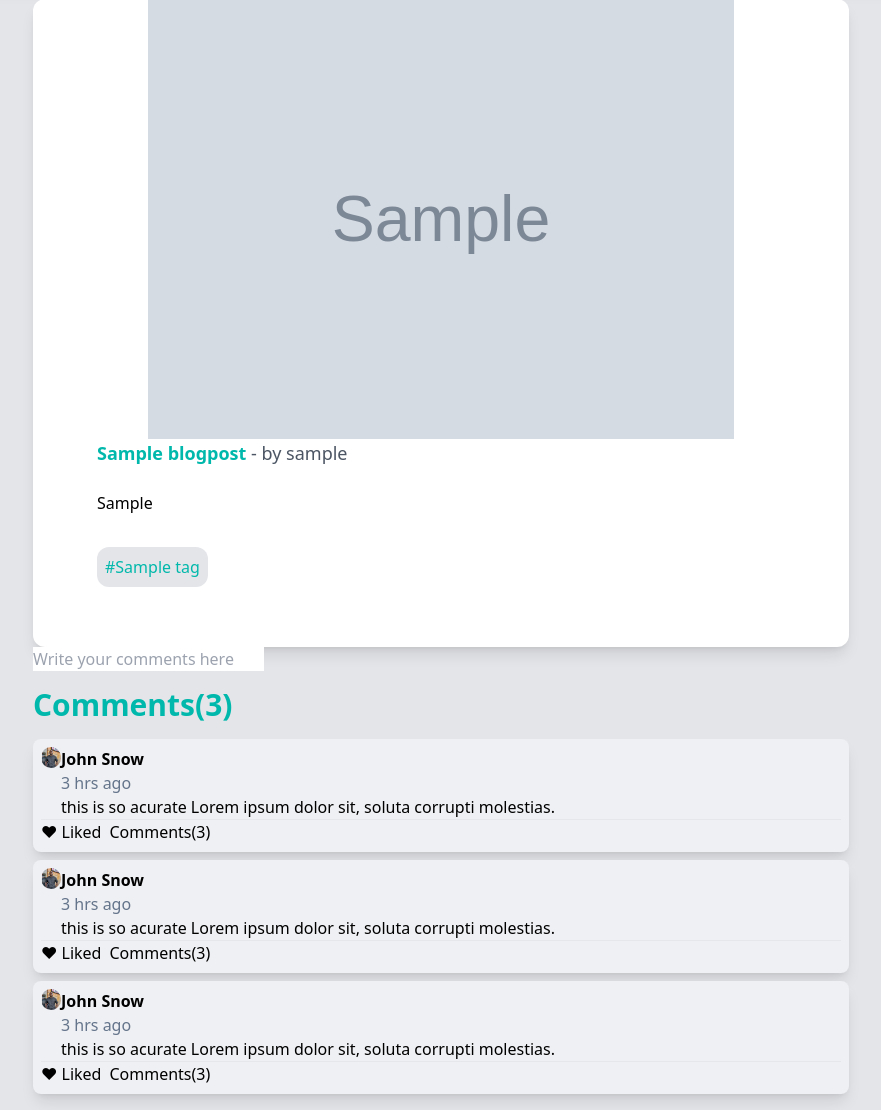
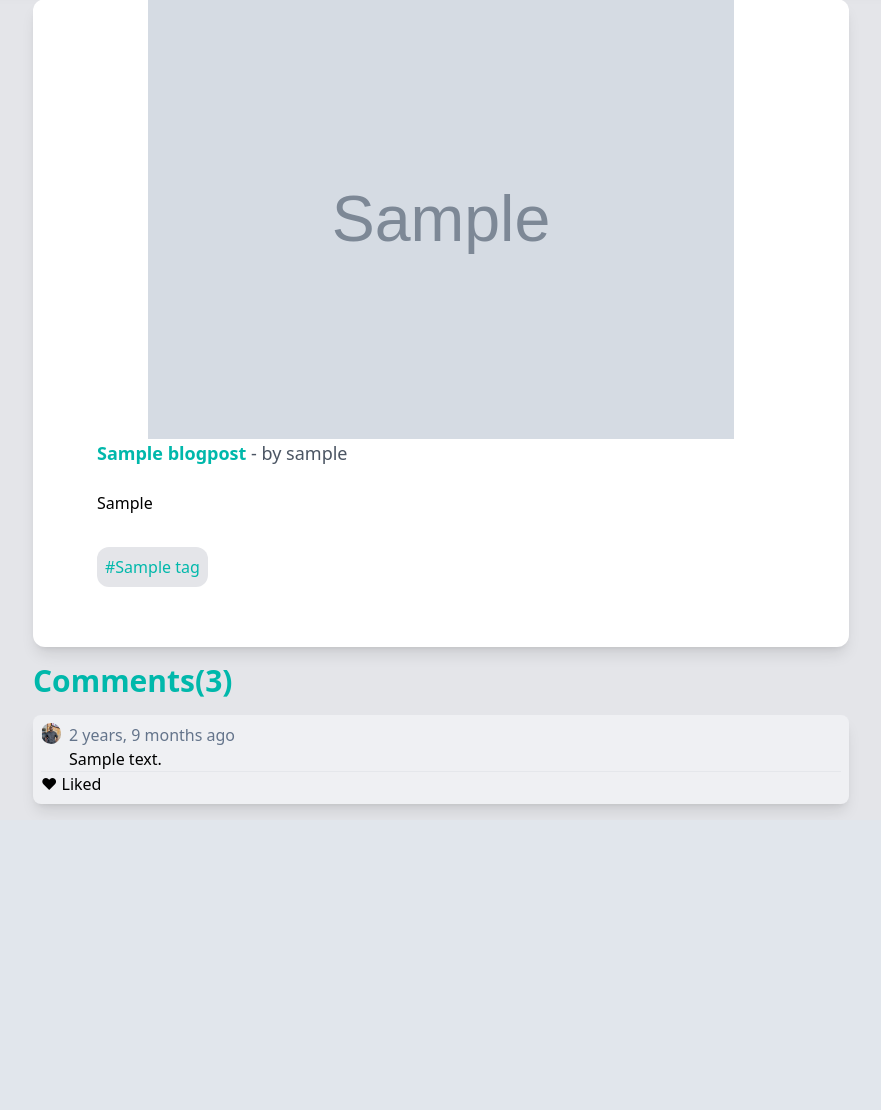
Before and after one commit to monkeyband114/ForRealblog, a Django app: page /postpage/1/ in a window 1280 px wide. Shown: the part 95-1205 px from the top of the page, without its empty margins (199-1080 px from the left). After the commit the page ends 908 px from the top, so only its background shows below. Run offline with Django 4.2, Linux system fonts and the light colour scheme; tables that the repository leaves empty hold one stand-in row (values such as "Sample post"); grey boxes marked "Sample" are stand-in pictures.

Commit message:
modified:   base/Templates/base/main.html 	modified:   base/Templates/base/postpage.html 	modified:   base/__pycache__/views.cpython-310.pyc 	modified:   base/views.py 	modified:   static/css/vid.css 	new file:   static/js/app.js

```diff
--- a/base/Templates/base/main.html
+++ b/base/Templates/base/main.html
@@ -7,6 +7,28 @@
     <meta name="viewport" content="width=device-width, initial-scale=1.0" />
     <link rel="stylesheet" href="../../../static/css/vid.css" />
     <title>Verodini</title>
+    <script type="text/javascript">
+      let user = "{{request.user}}";
+
+      function getCookie(name) {
+        let cookieValue = null;
+        if (document.cookie && document.cookie !== "") {
+          const cookies = document.cookie.split(";");
+          for (let i = 0; i < cookies.length; i++) {
+            const cookie = cookies[i].trim();
+            // Does this cookie string begin with the name we want?
+            if (cookie.substring(0, name.length + 1) === name + "=") {
+              cookieValue = decodeURIComponent(
+                cookie.substring(name.length + 1)
+              );
+              break;
+            }
+          }
+        }
+        return cookieValue;
+      }
+      const csrftoken = getCookie("csrftoken");
+    </script>
   </head>
   <body class="bg-lightGrey2 items-center justify-center">
     <nav
@@ -40,5 +62,6 @@
       </div>
     </nav>
     {% block content %} {% endblock content %}
+    <script type="text/javascript" src="{% static 'js/app.js' %}"></script>
   </body>
 </html>
--- a/base/Templates/base/postpage.html
+++ b/base/Templates/base/postpage.html
@@ -29,11 +29,19 @@
     </div>
   </div>
   <!-- comment here  -->
-  <div>
+  {% if request.user.is_authenticated %}
+  <div class="my-2">
     <form method="POST" action="">
-      <input type="text" name="body" placeholder="Write your comments here" />
+      {% csrf_token %}
+      <input
+        class="h-8 w-full rounded-lg border bg-slate-50 border-mainBlue text-mainBlack border-none"
+        type="text"
+        name="body"
+        placeholder="Write your comments here"
+      />
     </form>
   </div>
+  {% endif %}
   <!-- comment section -->
   <div>
     <div class="my-4">
@@ -41,6 +49,7 @@
     </div>
     <!-- actuall comments  -->
     <div class="flex flex-col gap-2">
+      {% for comment in post_comment %}
       <div class="bg-lightGrey1 rounded-lg shadow-lg p-2">
         <div class="flex flex-row">
           <div class="rounded-full w-[20px] h-[20px]">
@@ -50,13 +59,10 @@
               class="object-contain rounded-full"
             />
           </div>
-          <div class="">
-            <h4 class="font-semibold">John Snow</h4>
-            <p class="text-slate-500">3 hrs ago</p>
-            <p>
-              this is so acurate Lorem ipsum dolor sit, soluta corrupti
-              molestias.
-            </p>
+          <div class="ml-2">
+            <h4 class="font-semibold">{{user.username}}</h4>
+            <p class="text-slate-500">{{comment.created|timesince}} ago</p>
+            <p>{{comment.comment}}</p>
           </div>
         </div>
         <div>
@@ -64,64 +70,20 @@
 
           <div class="flex flex-row gap-2">
             <p>&#x2764; Liked</p>
-            <p>Comments(3)</p>
+            {% if request.user == comment.user %}
+            <p
+              data-id="{{comment.user.id}}"
+              data-action="POST"
+              id="delle"
+              class="cursor-pointer font-medium text-mainBlue hover:text-red-600"
+            >
+              Delete
+            </p>
+            {% endif %}
           </div>
         </div>
       </div>
-      <div class="bg-lightGrey1 rounded-lg shadow-lg p-2">
-        <div class="flex flex-row">
-          <div class="rounded-full w-[20px] h-[20px]">
-            <img
-              src="../../../static/assets/1662188224281.png"
-              alt="picicon"
-              class="object-contain rounded-full"
-            />
-          </div>
-          <div class="">
-            <h4 class="font-semibold">John Snow</h4>
-            <p class="text-slate-500">3 hrs ago</p>
-            <p>
-              this is so acurate Lorem ipsum dolor sit, soluta corrupti
-              molestias.
-            </p>
-          </div>
-        </div>
-        <div>
-          <hr class="bg-blue-500" />
-
-          <div class="flex flex-row gap-2">
-            <p>&#x2764; Liked</p>
-            <p>Comments(3)</p>
-          </div>
-        </div>
-      </div>
-      <div class="bg-lightGrey1 rounded-lg shadow-lg p-2">
-        <div class="flex flex-row">
-          <div class="rounded-full w-[20px] h-[20px]">
-            <img
-              src="../../../static/assets/1662188224281.png"
-              alt="picicon"
-              class="object-contain rounded-full"
-            />
-          </div>
-          <div class="">
-            <h4 class="font-semibold">John Snow</h4>
-            <p class="text-slate-500">3 hrs ago</p>
-            <p>
-              this is so acurate Lorem ipsum dolor sit, soluta corrupti
-              molestias.
-            </p>
-          </div>
-        </div>
-        <div>
-          <hr class="bg-blue-500" />
-
-          <div class="flex flex-row gap-2">
-            <p>&#x2764; Liked</p>
-            <p>Comments(3)</p>
-          </div>
-        </div>
-      </div>
+      {% endfor %}
     </div>
   </div>
 </section>
--- a/base/views.py
+++ b/base/views.py
@@ -1,7 +1,8 @@
 from email.message import Message
 from multiprocessing import context
-from django.shortcuts import render
+from django.shortcuts import redirect, render
 from . models import *
+from django.http import HttpResponse, JsonResponse
 
 
 
@@ -28,3 +29,17 @@ def postPage(request, pk):
 
     context = {'post': post, 'tags': tags, 'post_comment':post_comment}
     return render(request, 'base/postpage.html', context)
+
+
+def deleteMessage(request, pk):
+
+    message = Message.objects.get(id=pk)
+
+    if request.user != message.user:
+        return HttpResponse('cannot delete not your message')
+
+    if request.method == 'POST':
+        message.delete()
+        return redirect('home')
+
+    return JsonResponse('deleted comment', safe=False)
--- /dev/null
+++ b/static/js/app.js
@@ -0,0 +1,9 @@
+const coment = document.getElementById("delle");
+
+console.log("js working");
+coment.addEventListener("click", () => {
+  console.log("click");
+  userId = coment.dataset.id;
+  action = coment.dataset.action;
+  console.log("userId:", userId, "action", action);
+});
```
Also changed, not shown: static/css/vid.css (+37 -0 lines).
